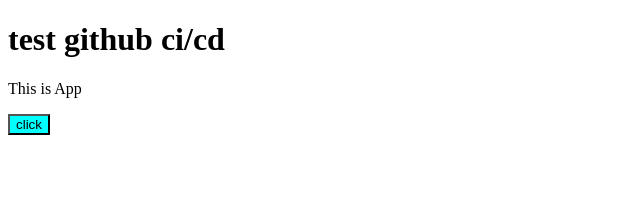
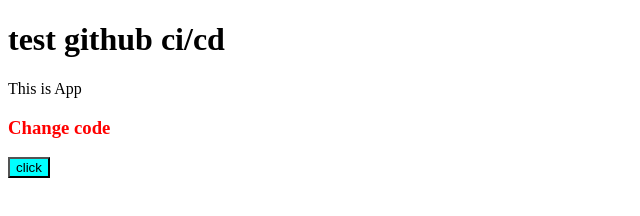
Before and after one commit to duy71/testcicd, a plain HTML site: page index.html in a window 1280 px wide. Shown: the whole page, without its empty margins (0-640 px from the left). Drawn offline with Linux system fonts and the light colour scheme.

Commit message:
update index.html

```diff
--- a/index.html
+++ b/index.html
@@ -11,6 +11,7 @@
 <body>
     <h1>test github ci/cd</h1>
     <p>This is App</p>
+    <h3 style="color: red;">Change code</h3>
     <button>click</button>
 
 </body>
```
